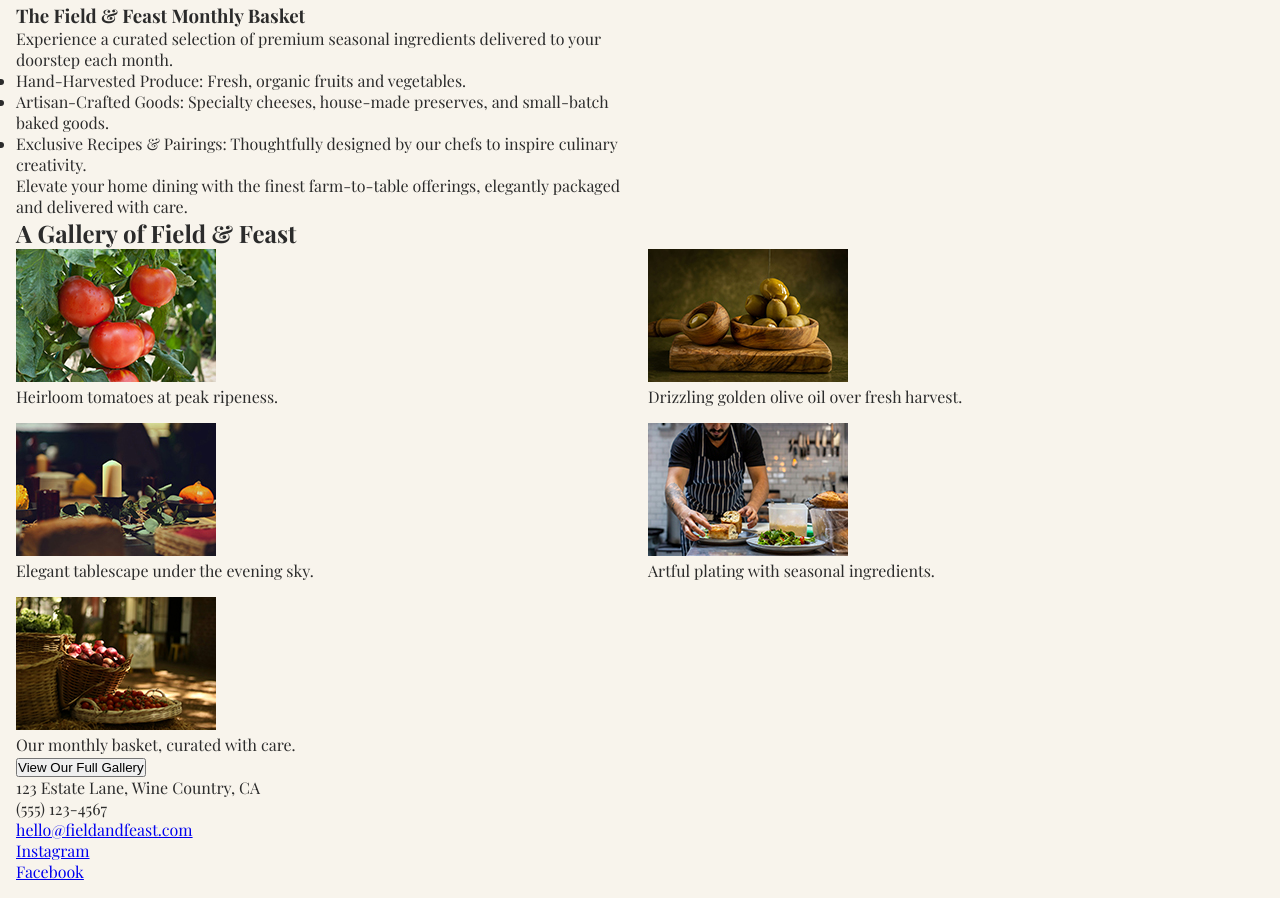
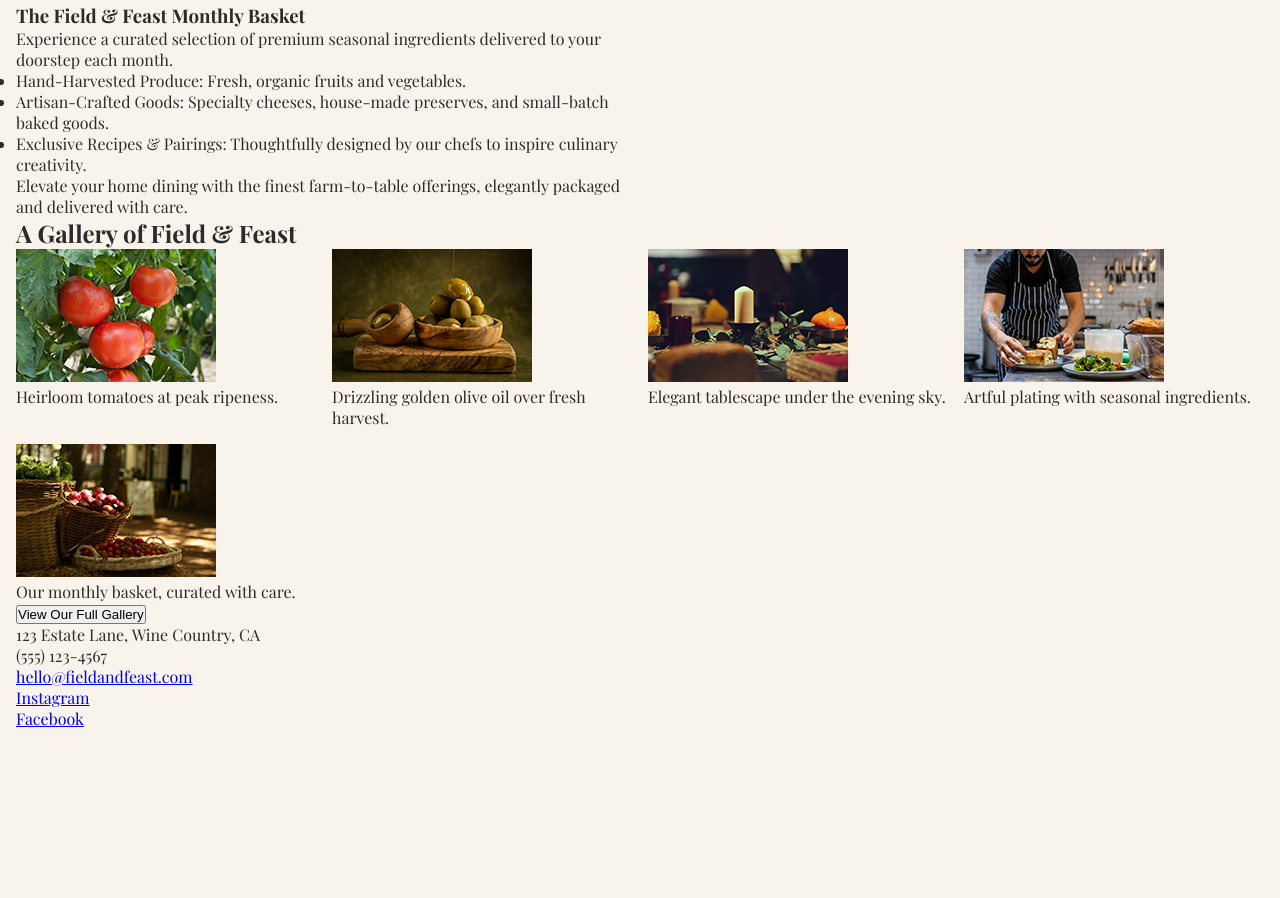
Before and after one commit to eunbiw/fieldandfeast, a plain HTML site: page index.html in a window 1280 px wide. Shown: the part 558-1456 px from the top of the page. After the commit the page ends 1303 px from the top, so only its background shows below. Drawn offline with nearby package versions, Linux system fonts and the light colour scheme; a web font is replaced by a local one.

Commit message:
Update styles.css

```diff
--- a/styles.css
+++ b/styles.css
@@ -53,7 +53,7 @@ nav a {
     gap: 16px;
 }
 /* MEDIA QUERY (medium) */
-@media (min-width: 600px){
+@media (min-width: 600px) {
     .offerings {
         grid-template-columns: 1fr 1fr;
     }
@@ -62,4 +62,14 @@ nav a {
     }
 }
 /* MEDIA QUERY (large) */
+@media (min-width: 900px) {
+    .gallery-grid {
+        grid-template-columns: 1fr 1fr 1fr;
+    }
+}
 /* MEDIA QUERY (xl) */
+@media (min-width: 1200px) {
+    .gallery-grid {
+        grid-template-columns: 1fr 1fr 1fr 1fr;
+    }
+}
```
